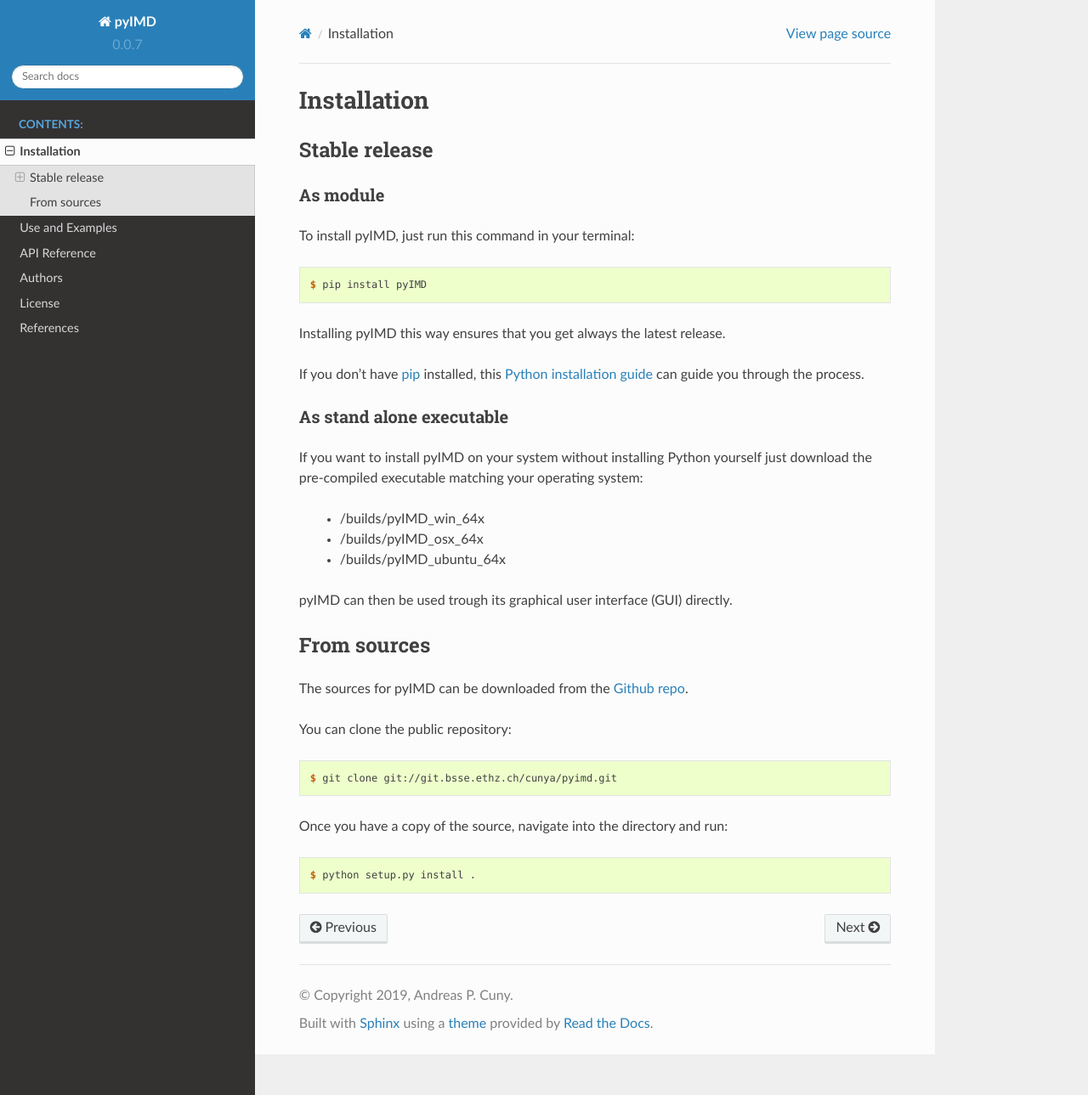
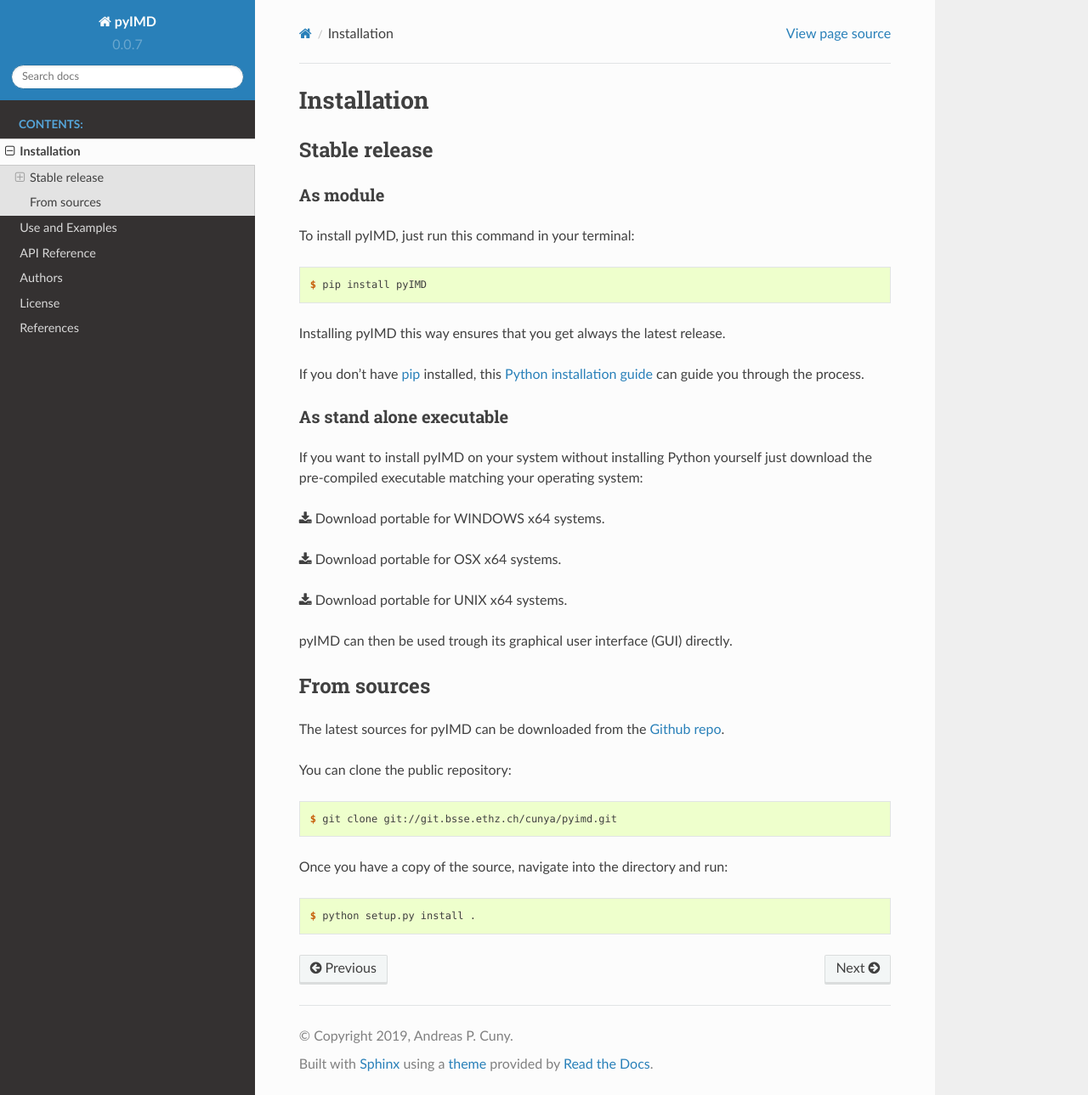
Before and after one commit to cunyap/pyIMDT, a Sphinx documentation site: the page built from pyIMD/docs/installation.rst, in a window 1280 px wide and 1289 px high. Shown: the whole window at 85% size. Built offline with Sphinx 7.4.7 and the Read the Docs theme 2.0.0, drawn with Linux system fonts in a browser that asks for light colours.

```diff
--- a/pyIMD/docs/example_script.rst
+++ b/pyIMD/docs/example_script.rst
@@ -1,7 +1,7 @@
-Example pyIMD script
+pyIMD example script
 --------------------
 
-This example is the simplest one that can be executed with **pyIMD**:
+This example script demonstrates the simplest interaction with **pyIMD**:
 
 .. literalinclude:: ../examples/example_usage_script.py
    :language: python
--- a/pyIMD/docs/group.rst
+++ b/pyIMD/docs/group.rst
@@ -7,13 +7,13 @@ The two examples show the basic usage of **pyIMD** to calculate the mass
    example_script
 .. only:: html
 
-   :download:`Download example pyIMD script<../examples/example_usage_script.py>`.
+   :download:`Download pyIMD example script<../examples/example_usage_script.py>`.
 
 .. toctree::
    example_pyIMD_usage_notebook.ipynb
 .. only:: html
 
-   :download:`Download example pyIMD Jupyter notebook<../examples/notebooks/example_pyIMD_usage_notebook.ipynb>`.
+   :download:`Download pyIMD example IPython/Jupyter notebook<../examples/notebooks/example_pyIMD_usage_notebook.ipynb>`.
 
 .. toctree::
    tutorial
--- a/pyIMD/docs/installation.rst
+++ b/pyIMD/docs/installation.rst
@@ -31,16 +31,20 @@ As stand alone executable
 If you want to install pyIMD on your system without installing Python yourself just download the
 pre-compiled executable matching your operating system:
 
-    * /builds/pyIMD_win_64x
-    * /builds/pyIMD_osx_64x
-    * /builds/pyIMD_ubuntu_64x
+.. only:: html
+
+    :download:`Download portable for WINDOWS x64 systems <..//builds/pyIMD_win_x64.zip>`.
+
+    :download:`Download portable for OSX x64 systems <..//builds/pyIMD_osx_x64.zip>`.
+
+    :download:`Download portable for UNIX x64 systems <..//builds/pyIMD_unix_x64.zip>`.
 
 pyIMD can then be used trough its graphical user interface (GUI) directly.
 
 From sources
 ------------
 
-The sources for pyIMD can be downloaded from the `Github repo`_.
+The latest sources for pyIMD can be downloaded from the `Github repo`_.
 
 You can clone the public repository:
 
--- a/pyIMD/docs/tutorial.rst
+++ b/pyIMD/docs/tutorial.rst
@@ -1,5 +1,5 @@
-pyIMD User Interface Tutorial
-=============================
+pyIMD tutorial with user interface
+==================================
 
 Before starting, make sure pyIMD is :doc:`installed </installation>`
 
```
Also changed, not shown: pyIMD/docs/index.rst (+21 -0 lines).
